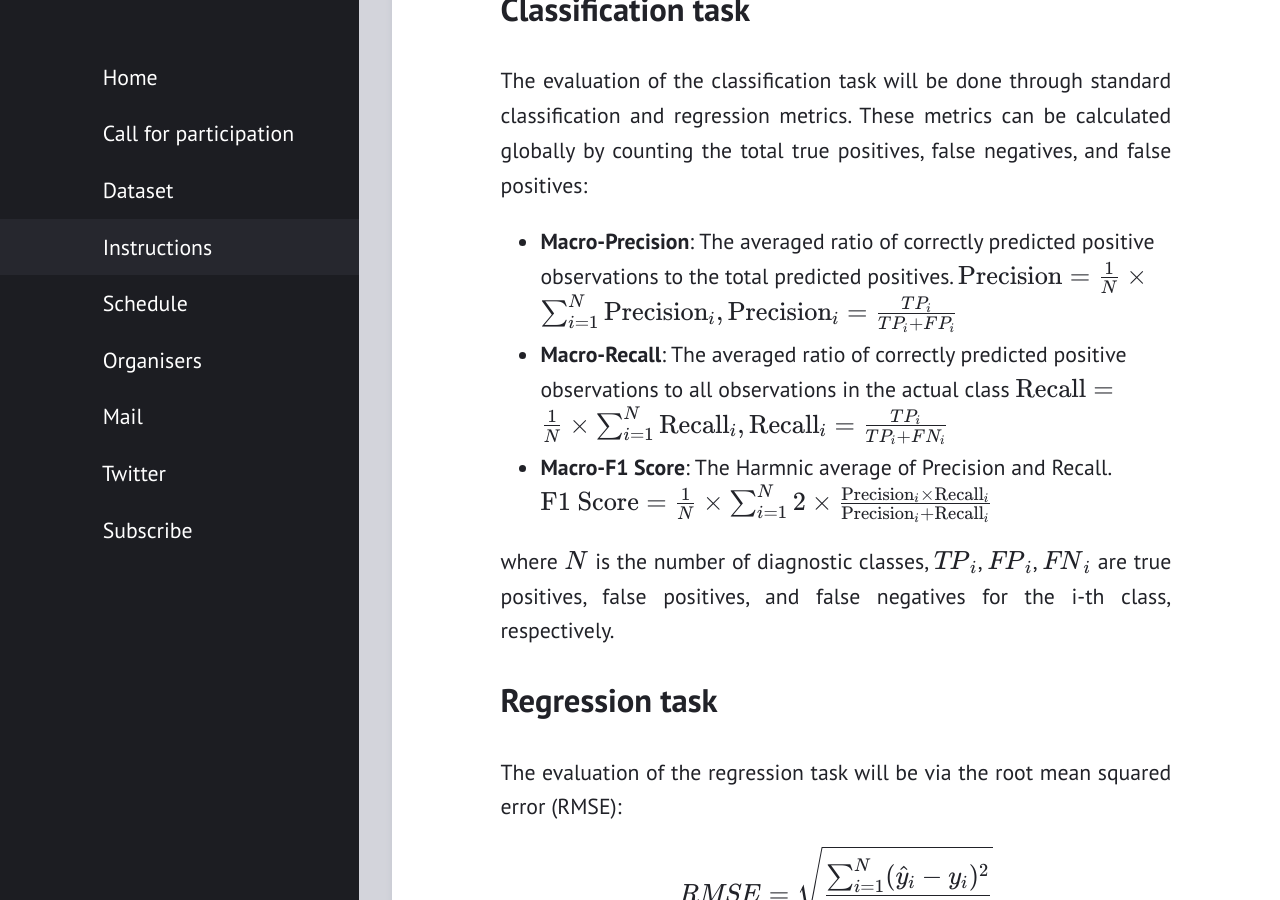
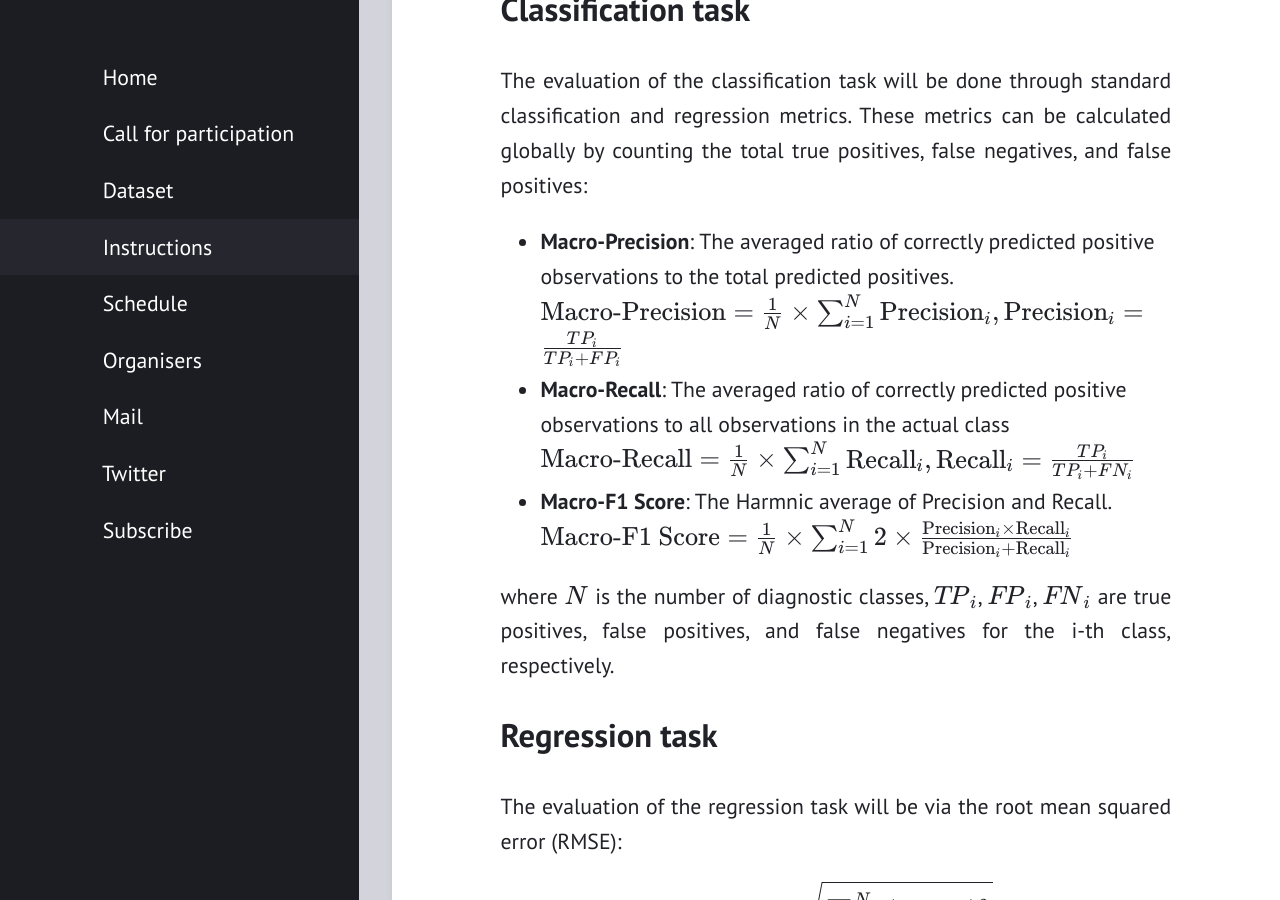
Before and after one commit to processchallenge/processchallenge.github.io, a Jekyll site: the page built from instr.md, in a window 1280 px wide and 900 px high, scrolled down 1296 px. Built offline with Jekyll 4.4.1, drawn with Linux system fonts in a browser that asks for light colours.

Commit message:
Update instr.md

```diff
--- a/instr.md
+++ b/instr.md
@@ -20,11 +20,11 @@ layout: page
 The evaluation of the classification task will be done through standard classification and regression metrics. These metrics can be calculated globally by counting the total true positives, false negatives, and false positives:
 
 * **Macro-Precision**: The averaged ratio of correctly predicted positive observations to the total predicted positives.
-$$ \text{Precision} = \frac{1}{N} \times \sum_{i=1}^{N} \text{Precision}_i,   \text{Precision}_i = \frac{TP_i}{TP_i + FP_i} $$
+$$ \text{Macro-Precision} = \frac{1}{N} \times \sum_{i=1}^{N} \text{Precision}_i,   \text{Precision}_i = \frac{TP_i}{TP_i + FP_i} $$
 * **Macro-Recall**: The averaged ratio of correctly predicted positive observations to all observations in the actual class
-$$ \text{Recall} = \frac{1}{N} \times \sum_{i=1}^{N} \text{Recall}_i,  \text{Recall}_i = \frac{TP_i}{TP_i + FN_i} $$
+$$ \text{Macro-Recall} = \frac{1}{N} \times \sum_{i=1}^{N} \text{Recall}_i,  \text{Recall}_i = \frac{TP_i}{TP_i + FN_i} $$
 * **Macro-F1 Score**: The Harmnic average of Precision and Recall.
-$$ \text{F1 Score} = \frac{1}{N} \times \sum_{i=1}^{N} 2 \times \frac{\text{Precision}_{i} \times \text{Recall}_{i}}{\text{Precision}_{i} + \text{Recall}_{i}} $$
+$$ \text{Macro-F1 Score} = \frac{1}{N} \times \sum_{i=1}^{N} 2 \times \frac{\text{Precision}_{i} \times \text{Recall}_{i}}{\text{Precision}_{i} + \text{Recall}_{i}} $$
 
 where $$N$$ is the number of diagnostic classes, $$TP{_i}$$, $$FP{_i}$$, $$FN{_i}$$ are true positives, false positives, and false negatives for the i-th class, respectively.
 
```
